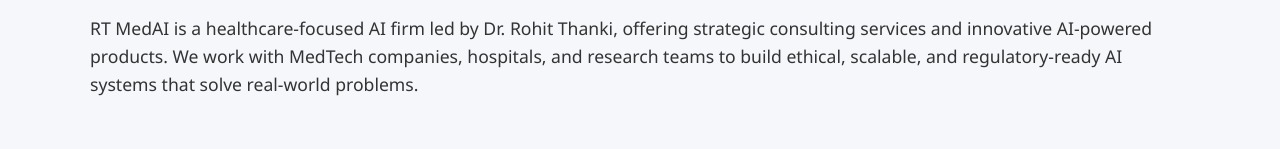
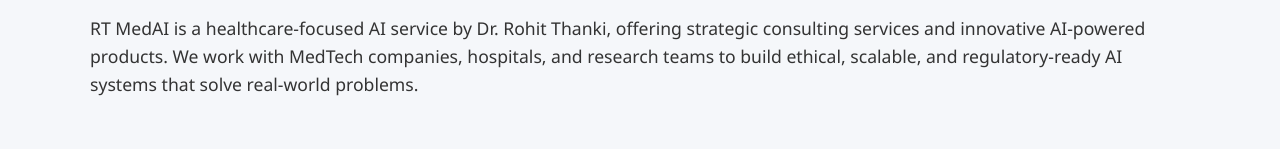
Before and after one commit to rohitthanki9/rtmedai, a plain HTML site: page index.html in a window 1280 px wide. Shown: the part 377-526 px from the top of the page. Drawn offline with Linux system fonts and the light colour scheme.

Commit message:
Update index.html

```diff
--- a/index.html
+++ b/index.html
@@ -72,7 +72,7 @@
 <div class="container">
   <section class="intro">
     <h2>Welcome to RT MedAI</h2>
-    <p>RT MedAI is a healthcare-focused AI firm led by Dr. Rohit Thanki, offering strategic consulting services and innovative AI-powered products. We work with MedTech companies, hospitals, and research teams to build ethical, scalable, and regulatory-ready AI systems that solve real-world problems.</p>
+    <p>RT MedAI is a healthcare-focused AI service by Dr. Rohit Thanki, offering strategic consulting services and innovative AI-powered products. We work with MedTech companies, hospitals, and research teams to build ethical, scalable, and regulatory-ready AI systems that solve real-world problems.</p>
   </section>
 
   <section>
```
